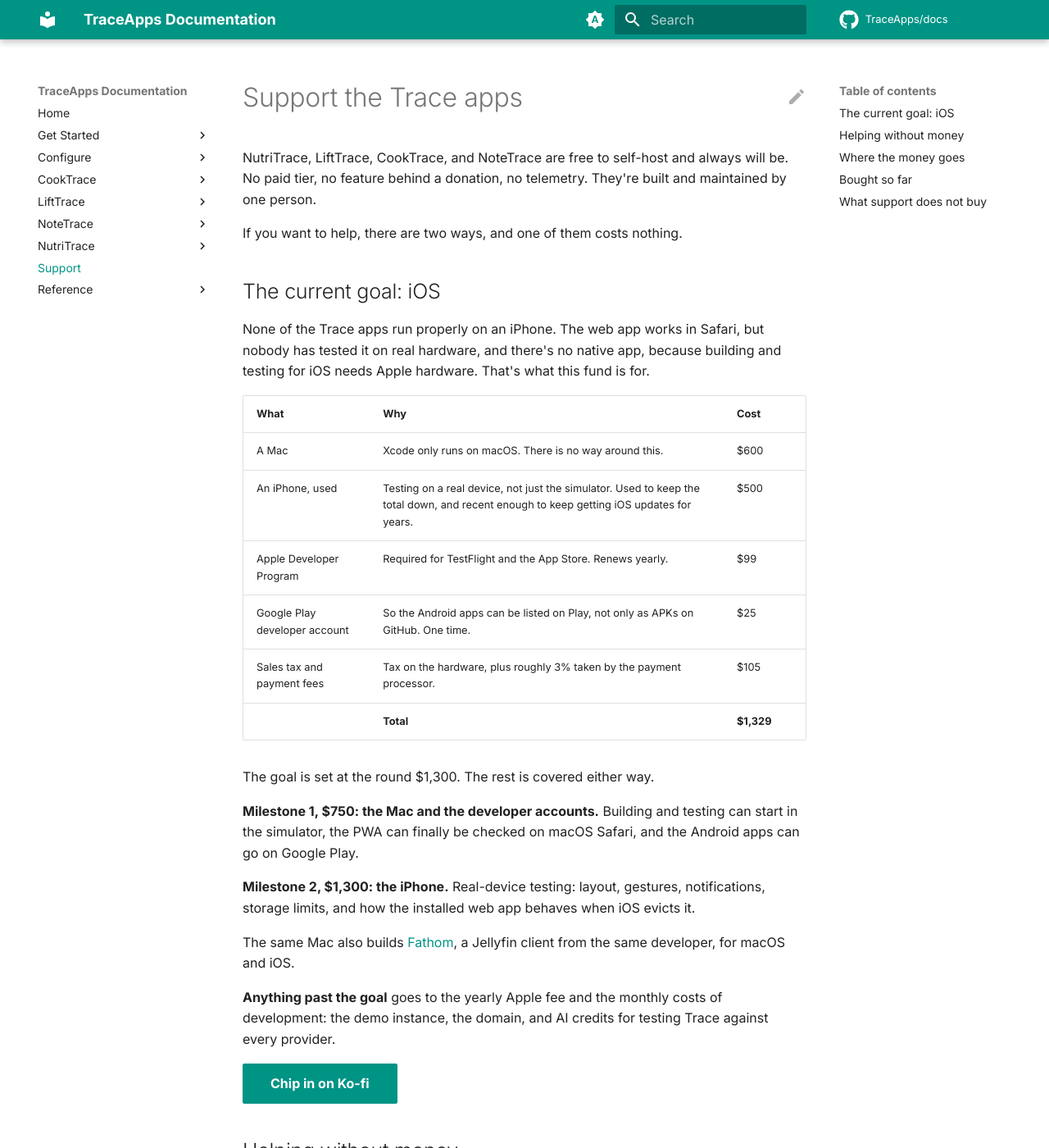
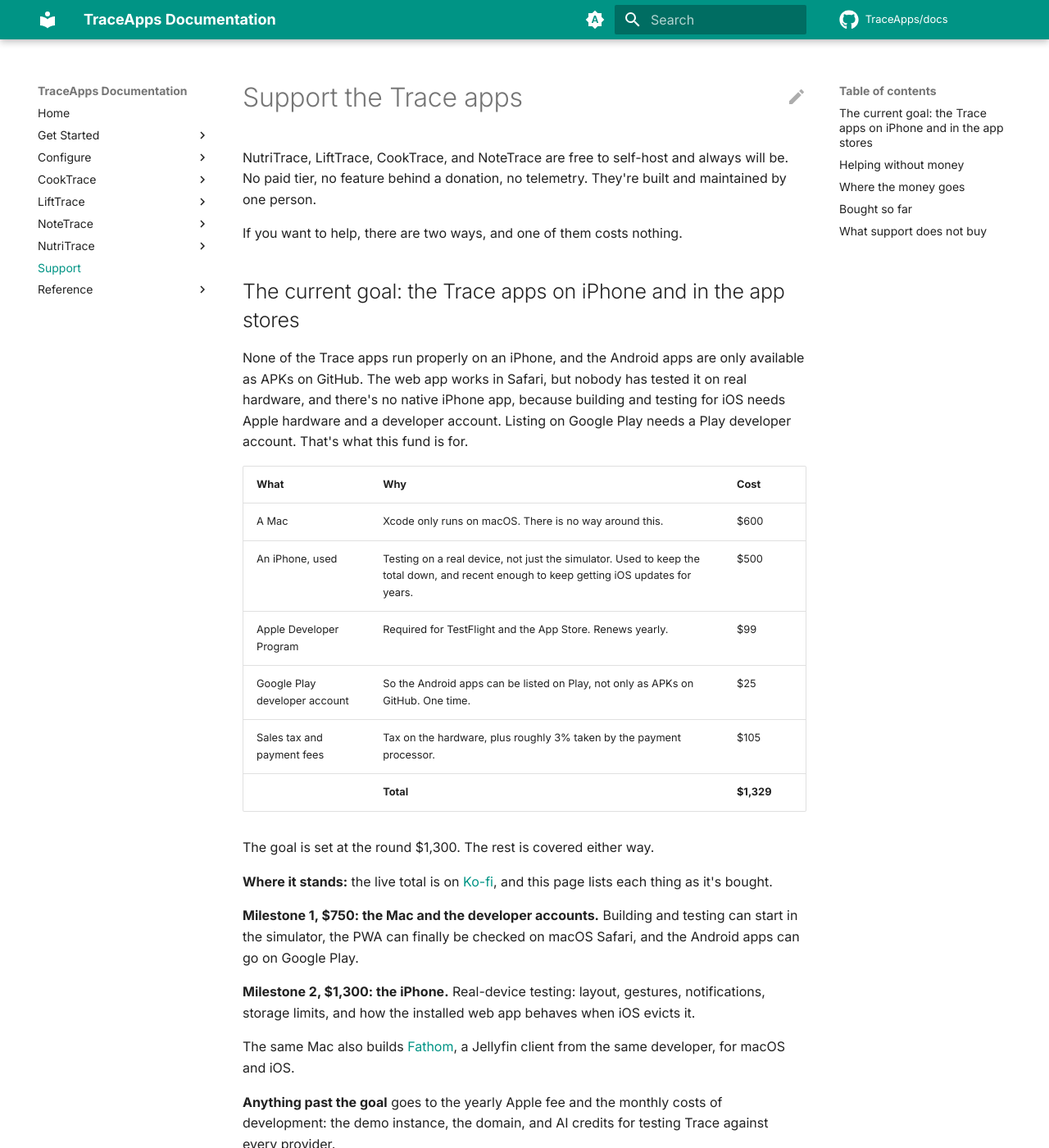
Before and after one commit to TraceApps/docs, an MkDocs documentation site: the page built from docs/support.md, in a window 1280 px wide and 1400 px high. Shown: the whole window at 82% size. Built offline with MkDocs 1.6.1 and Material for MkDocs 9.7.7, drawn with Linux system fonts in a browser that asks for light colours; comment, search, counter and statistics services are not loaded.

Commit message:
Support page: name the goal by what it gets done, and where it stands

```diff
--- a/docs/support.md
+++ b/docs/support.md
@@ -4,9 +4,9 @@ NutriTrace, LiftTrace, CookTrace, and NoteTrace are free to self-host and always
 
 If you want to help, there are two ways, and one of them costs nothing.
 
-## The current goal: iOS
+## The current goal: the Trace apps on iPhone and in the app stores
 
-None of the Trace apps run properly on an iPhone. The web app works in Safari, but nobody has tested it on real hardware, and there's no native app, because building and testing for iOS needs Apple hardware. That's what this fund is for.
+None of the Trace apps run properly on an iPhone, and the Android apps are only available as APKs on GitHub. The web app works in Safari, but nobody has tested it on real hardware, and there's no native iPhone app, because building and testing for iOS needs Apple hardware and a developer account. Listing on Google Play needs a Play developer account. That's what this fund is for.
 
 | What | Why | Cost |
 |---|---|---|
@@ -18,6 +18,8 @@ None of the Trace apps run properly on an iPhone. The web app works in Safari, b
 | | **Total** | **$1,329** |
 
 The goal is set at the round $1,300. The rest is covered either way.
+
+**Where it stands:** the live total is on [Ko-fi](https://ko-fi.com/traceapps), and this page lists each thing as it's bought.
 
 **Milestone 1, $750: the Mac and the developer accounts.** Building and testing can start in the simulator, the PWA can finally be checked on macOS Safari, and the Android apps can go on Google Play.
 
```
